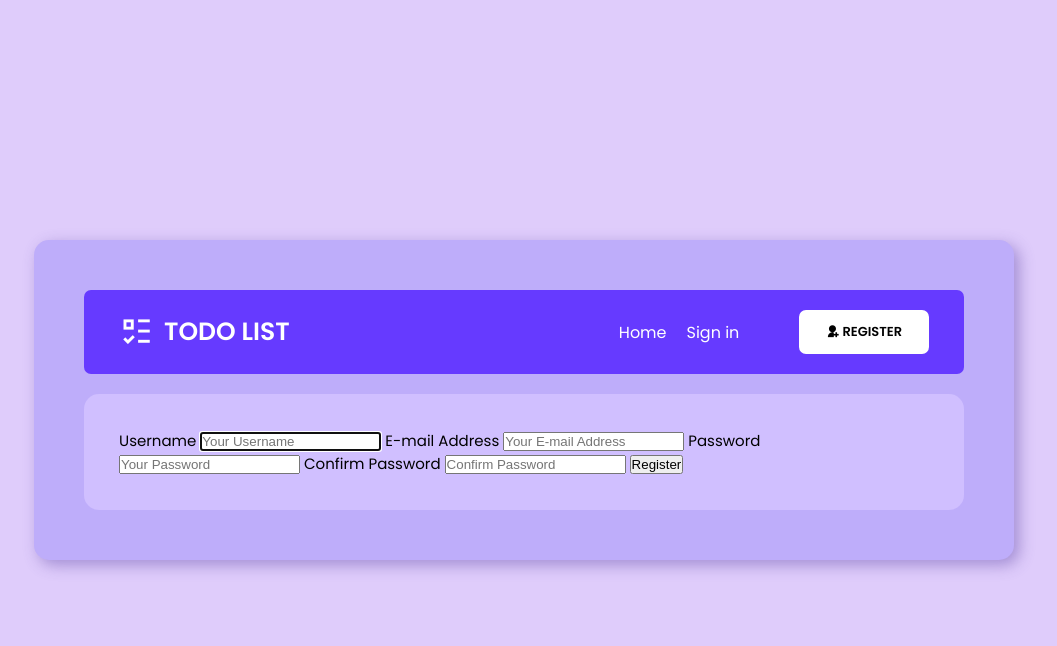
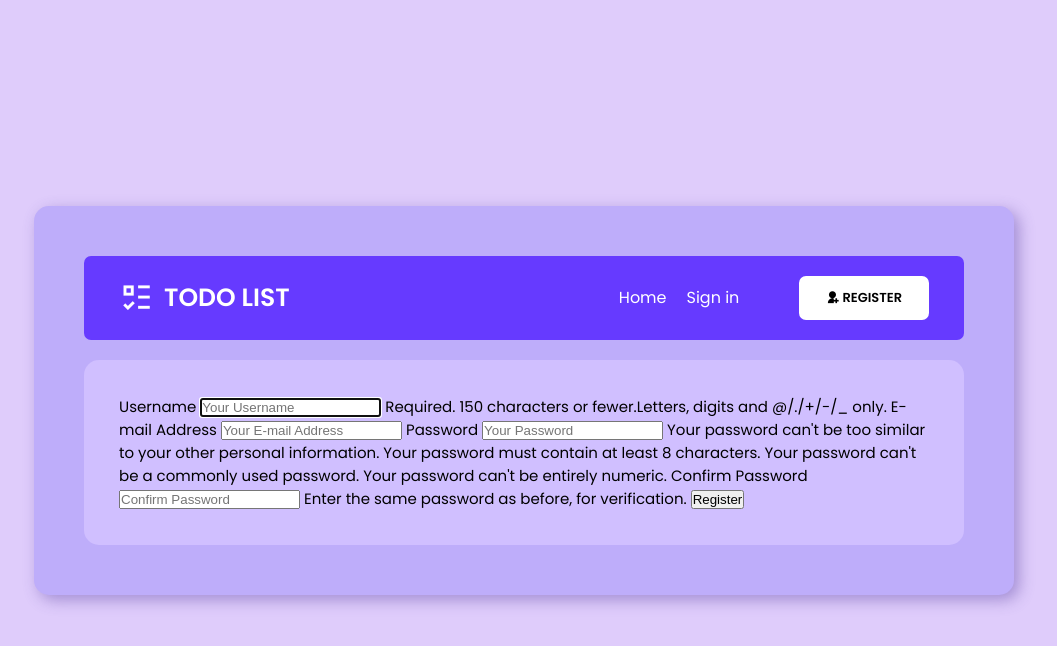
Before and after one commit to hubertrykala93/django_to_do, a Django app: page /register/ in a window 1280 px wide. Shown: the top 646 px of the page, without its empty margins (116-1173 px from the left). Run offline with Django 4.2, Linux system fonts and the light colour scheme; style sheets or scripts are compiled from the project's sources; some libraries are stand-ins or nearby versions.

Commit message:
form update

```diff
--- a/to_do/users/forms.py
+++ b/to_do/users/forms.py
@@ -4,28 +4,41 @@ from .models import User
 
 
 class RegistrationForm(UserCreationForm):
-    username = forms.CharField(max_length=255, label='Username', required=True,
+    username = forms.CharField(max_length=255, label='Username',
+                               help_text='Required. 150 characters or fewer.Letters, digits and @/./+/-/_ only.',
+                               required=True,
                                widget=forms.TextInput(attrs={
                                    'id': 'register-user-name',
-                                   'name': 'Username',
+                                   'label': 'username',
                                    'type': 'text',
                                    'placeholder': 'Your Username'
                                }))
-    email = forms.EmailField(max_length=255, label='E-mail Address', required=True, widget=forms.TextInput(attrs={
-        'id': 'register-email',
-        'name': 'Email Address',
-        'type': 'text',
-        'placeholder': 'Your E-mail Address'
-    }))
-    password1 = forms.CharField(max_length=50, label='Password', required=True, widget=forms.PasswordInput(attrs={
-        'id': 'register-password',
-        'type': 'password',
-        'name': 'Password',
-        'placeholder': 'Your Password'
-    }))
-    password2 = forms.CharField(max_length=50, label='Confirm Password', required=True,
+
+    email = forms.EmailField(max_length=255, label='E-mail Address', required=True,
+                             widget=forms.TextInput(attrs={
+                                 'id': 'register-email',
+                                 'label': 'email-address',
+                                 'type': 'text',
+                                 'placeholder': 'Your E-mail Address'
+                             }))
+
+    password1 = forms.CharField(max_length=50, label='Password',
+                                help_text="Your password can't be too similar to your other personal information.\n"
+                                          "Your password must contain at least 8 characters.\n"
+                                          "Your password can't be a commonly used password.\n"
+                                          "Your password can't be entirely numeric.", required=True,
+                                widget=forms.PasswordInput(attrs={
+                                    'id': 'register-password',
+                                    'type': 'password',
+                                    'label': 'password1',
+                                    'placeholder': 'Your Password'
+                                }))
+
+    password2 = forms.CharField(max_length=50, label='Confirm Password',
+                                help_text='Enter the same password as before, for verification.', required=True,
                                 widget=forms.PasswordInput(attrs={
                                     'id': 'register-password-2',
+                                    'label': 'password2',
                                     'name': 'Confirm Password',
                                     'type': 'password',
                                     'placeholder': 'Confirm Password'
--- a/to_do/users/templates/users/register.html
+++ b/to_do/users/templates/users/register.html
@@ -1,4 +1,6 @@
 {% extends 'core/base.html' %}
+
+{% block title %}{{ title }}{% endblock %}
 
 {% block content %}
     <form method="post" action="">
@@ -6,6 +8,7 @@
         {% for field in registration_form %}
             {{ field.label }}
             {{ field }}
+            {{ field.help_text }}
         {% endfor %}
         <button type="submit">Register</button>
     </form>
```
